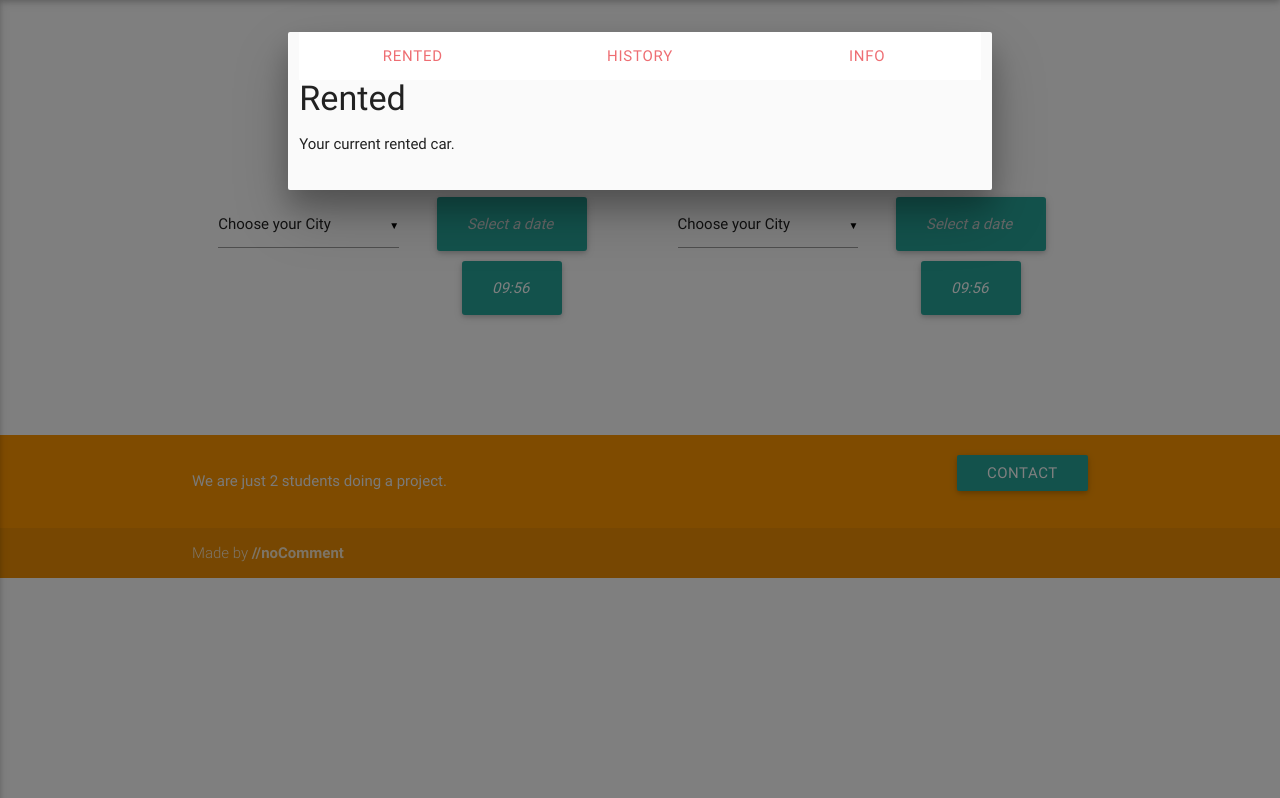
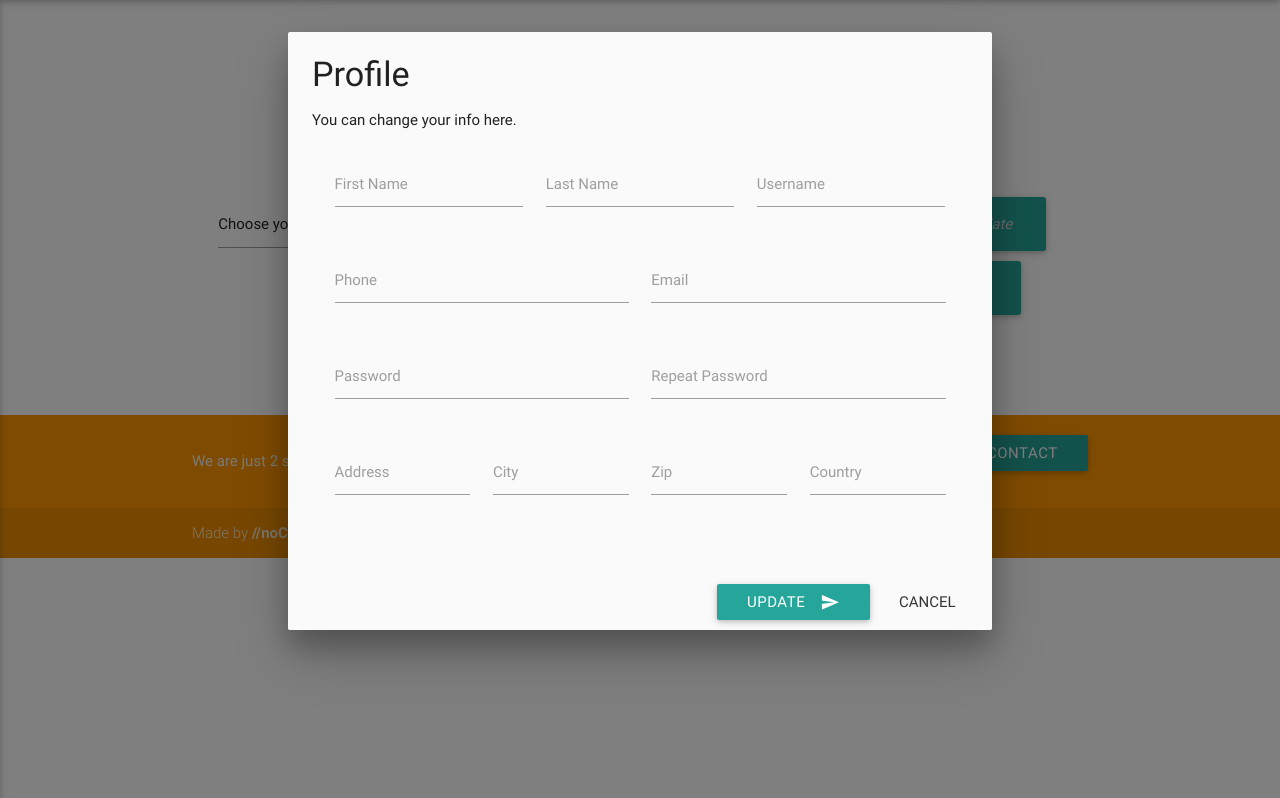
Before and after one commit to MladenPrijic/vts-rent-a-car, a PHP site: page /main.php in a window 1280 px wide, after a click on "PROFILE". Shown: the part 64-862 px from the top of the page. Run offline with PHP 8.4, Linux system fonts and the light colour scheme; data that the repository does not hold is empty; some libraries are stand-ins or nearby versions.

Commit message:
fixed footer

```diff
--- a/css/custom.css
+++ b/css/custom.css
@@ -36,6 +36,9 @@
   flex: 1 0 auto;
 }
 
+#footer {
+  display: none;
+}
 
 .g-recaptcha > div > div{
  margin: 15px auto !important;
--- a/js/init.js
+++ b/js/init.js
@@ -42,9 +42,10 @@
     var city_return=document.getElementById('city_return').value;
 
 
-    if (pdate == '--' || rdate == '--' || city_pickup == 'choose' || city_return=='choose') {
+    if (pdate == '--' || rdate == '--' || city_pickup == 'choose' || city_return=='choose' || pdate > rdate) {
     if (pdate == '--') { Materialize.toast("Please Select a Departure Date", 3000 ); }
     if (rdate == '--') { Materialize.toast("Please Select a Return Date", 3000 ); }
+    if (pdate > rdate) { Materialize.toast("Return Date can't be before Departure Date", 3000 ); }
     if(city_pickup == 'choose' || city_return=='choose'){
     if(city_pickup=='choose'){Materialize.toast("Please Select a city for pickup", 3000 );}
     if(city_return=='choose'){Materialize.toast("Please Select a city for return", 3000 );} } }
--- a/js/random_javas.js
+++ b/js/random_javas.js
@@ -62,6 +62,7 @@
 		$(document).ready(function(){
 		$('.tooltipped').tooltip({delay: 50});
 		});
+		document.getElementById("footer").style.display = "block";
 	}
 	ajax.send("some");
 
--- a/main.php
+++ b/main.php
@@ -53,17 +53,18 @@
 
 </head>
 
-<body onload="init()">
+<body onload="init()"> <!-- Loading the init function located inside init.js -->
   <div style="display: none" class="progress" id="preloader">
     <div class="indeterminate"></div>
   </div>
   <nav class="light-blue lighten-1" role="navigation">
     <div class="nav-wrapper container"><a id="logo-container" href="#" class="brand-logo">Dashboard</a>
+      <!-- Desktop Navigation -->
       <ul class="right hide-on-med-and-down">
         <li><a class="waves-effect waves-light btn modal-trigger" href="#profile" id="bprofile">Profile</a></li>
         <li><a class="waves-effect waves-light btn" href="logout.php">Logout</a></li>  <!--force logout -->
       </ul>
-
+      <!-- Mobile Navigation -->
       <ul id="nav-mobile" class="side-nav">
         <li><a class="waves-effect waves-light btn modal-trigger" href="#profile">Profile</a></li>
         <li><a class="waves-effect waves-light btn" href="logout.php">Logout</a></li>  <!--force logout -->
@@ -71,26 +72,8 @@
       <a href="#" data-activates="nav-mobile" class="button-collapse"><i class="material-icons">menu</i></a>
     </div>
   </nav>
-<!-- Modal Structure -->
+<!-- MODAL STRUCTURE -->
 <div id="profile" class="modal">
-  <div class="row">
-  	<div class="col s12">
-  		<ul class="tabs">
-  			<li class="tab col s3"><a href="#rented">Rented</a></li>
-  			<li class="tab col s3"><a href="#history">History</a></li>
-  			<li class="tab col s3"><a href="#info">Info</a></li>
-  		</ul>
-  	</div>
-  	<div id="rented" class="col s12">
-      <h4>Rented</h4>
-      <p>Your current rented car.</p>
-  	</div>
-  	<div id="history" class="col s12">
-      <h4>History</h4>
-      <p>History of your rented cars.</p>
-    </div>
-  <div id="info" class="col s12">
-
   <div class="modal-content">
   <h4>Profile</h4>
   <span id="error"></span>
@@ -160,17 +143,15 @@
   </button>
   </div>
 </div> <!-- END OF PROFILE -->
-</div>
-</div>
 
 
 
 <div class="container">
   <div class="section">
 
+  <div class="row"> <!-- Opening Row For Description and Inputs -->
+    <div class="col s12 m6"> <!-- Pickup Section -->
       <!--   Icon Section   -->
-  <div class="row">
-    <div class="col s12 m6">
       <div class="icon-block">
         <h2 class="center light-blue-text"><i class="material-icons">today</i<i class="material-icons">schedule</i><i class="material-icons">call_received</i><i class="material-icons">location_on</i></h2>
         <h5 class="center">Pick Up Location</h5><br />
@@ -192,7 +173,7 @@
       </div>
     </div>
 
-    <div class="col s12 m6">
+    <div class="col s12 m6"> <!-- Return Section -->
       <div class="icon-block">
         <h2 class="center light-blue-text"><i class="material-icons">today</i<i class="material-icons">schedule</i><i class="material-icons">call_made</i><i class="material-icons">location_off</i></h2>
         <h5 class="center">Return Location</h5><br />
@@ -207,29 +188,28 @@
             </select>
           </div>
 
+        <!-- Select the date and time, limited to current year + 4 -->
         <input class="waves-effect waves-light btn-large" style="margin-top: 10px; width: 150px" placeholder="Select a date" type="text" id="departure_return" />
         <input class="waves-effect waves-light btn-large" style="margin-top: 10px; width: 100px" type="text" id="alarm_return" />
         </div>
      </div>
     </div>
 
-  </div>
+  </div> <!-- Closing Row For Description and Inputs -->
 
-  </div>
+</div> <!-- Closing Main Section -->
 
 
-<div class="section">
+<div class="section"> <!-- Opening Car Section -->
 
-  <ul class="staggered-list" id="staggered-test">
+  <!-- Cars Load With This -->
+  <ul class="staggered-list" id="staggered-test"></ul>
 
-  </ul>
-</div>
+</div> <!-- Closing Car Section -->
+</div> <!-- Closing Main Container -->
 
-</div>
 
-<div class="row">
-</div>
-<footer class="page-footer orange">
+<footer class="page-footer orange" id="footer">
   <div class="container">
     <div class="row">
       <div class="col s10">
@@ -287,44 +267,12 @@
           </form>
     </div>
   </div>
+
+  <!-- JavaScript After -->
   <script src="js/getData.js"></script>
   <script src="js/init.js"></script>
-  <script>
-  $(document).ready(function(){
-  // the "href" attribute of .modal-trigger must specify the modal ID that wants to be triggered
-  $('.modal-trigger').leanModal();
-  });
-  $(document).ready(function() {
-  $('select').material_select();
-  });
 
-  $(document).ready(function(){
-  $('.tooltipped').tooltip({delay: 50});
-  });
-
-
-
-  </script>
-  <script>
-   /* var options = [
-     {selector: '#staggered-test', offset: 0, callback: function() {
-      Materialize.toast("Welcome", 1500 );
-    } },
-    {selector: '#staggered-test', offset: 0, callback: function() {
-      Materialize.showStaggeredList("#staggered-test");
-    } },
-  ];
-  Materialize.scrollFire(options); */
-
-   //console.log(name);
-
-  window.onload = function loadall(){
-    init();
-    Materialize.toast("Welcome "+ arr[0], 2000 );
-    Materialize.showStaggeredList("#staggered-test");
-  };
-
-  </script>
+  <!-- Datedropper and Timedropper Scripts -->
   <script>$( "#departure_pickup" ).dateDropper();</script>
   <script>$( "#departure_return" ).dateDropper();</script>
   <script>$( "#alarm_pickup" ).timeDropper();</script>
@@ -337,27 +285,23 @@
   <script src="js/material-scrolltop.js"></script>
   <script src="js/random_javas.js"></script>
 
-  <!-- Initialize material-scrolltop with (minimal) -->
-  <script>
-      $('body').materialScrollTop();
-  </script>
-
+  <!-- Initialize material-scrolltop -->
+  <script>$('body').materialScrollTop();</script>
 
 </body>
 </html>
+
   <script type="text/javascript">
-
-    document.getElementById("bprofile").addEventListener('click',function(){myFunction()});
-    // document.getElementById("sh_date").addEventListener('click',function(){loadData(2,'show_date')});
+  // AJAX for Profile Update
+  document.getElementById("bprofile").addEventListener('click',myFunction); //event listener for the profile button
 
   var xmlhttp = new XMLHttpRequest();
   var url = "get_ajax.php";
 
   xmlhttp.onreadystatechange=function() {
       if (xmlhttp.readyState == 4 && xmlhttp.status == 200) {
-            myFunction(xmlhttp.responseText);
-        }
-    };
+          myFunction(xmlhttp.responseText); } };
+
   xmlhttp.open("GET", url, true);
   xmlhttp.send();
 
@@ -376,108 +320,29 @@
 
     $(document).ready(function() {
     Materialize.updateTextFields();
-        });
-
-}
+    }); }
 
 
   function ajaxObj( meth, url ) {
     var x = new XMLHttpRequest();
     x.open( meth, url, true );
     x.setRequestHeader("Content-type", "application/x-www-form-urlencoded");
-    return x;
-  }
-  function ajaxReturn(x){
+  return x; }
+
+  function ajaxReturn(x) {
     if(x.readyState == 4 && x.status == 200){
-        return true;
-    }
-  }
-  function _(x){
-    return document.getElementById(x);
-  }
+      return true; } }
 
-
-function info(car_num) {
-
-    var id_car = car_num;
-    var pdate = document.getElementById('departure_pickup').value;
-
-    var pdate_year = pdate.slice(6, 10);
-    var pdate_month = pdate.slice(3, 5);
-    var pdate_day = pdate.slice(0, 2);
-    var pdate = pdate_year + "-" + pdate_month + "-" + pdate_day;
-
-    var ptime = document.getElementById('alarm_pickup').value;
-
-    var rdate = document.getElementById('departure_return').value;
-
-    var rdate_year = rdate.slice(6, 10);
-    var rdate_month = rdate.slice(3, 5);
-    var rdate_day = rdate.slice(0, 2);
-    var rdate = rdate_year + "-" + rdate_month + "-" + rdate_day;
-
-    var rtime = document.getElementById('alarm_return').value;
-
-    var city_pickup=document.getElementById('city_pickup').value;
-    var city_return=document.getElementById('city_return').value;
-
-
-    if (pdate == '--' || rdate == '--' || city_pickup == 'choose' || city_return=='choose') {
-      if (pdate == '--') { Materialize.toast("Please Select a Departure Date", 3000 ); }
-      if (rdate == '--') { Materialize.toast("Please Select a Return Date", 3000 ); }
-      if(city_pickup == 'choose' || city_return=='choose'){
-      if(city_pickup=='choose'){Materialize.toast("Please Select a city for pickup", 3000 );}
-      if(city_return=='choose'){Materialize.toast("Please Select a city for return", 3000 );}
-      }
-    } else {
-    pdate += " " + ptime + ":00"
-    rdate += " " + rtime + ":00"
-    console.log("City for pickup: " +city_pickup );
-    console.log("City for return: " +city_return );
-    console.log("Pickup Date: "+pdate);
-    console.log("Return Date: "+rdate);
-    swal({
-      title: 'Are you sure?',
-      text: "Your order will be captured!",
-      type: 'question',
-      showCancelButton: true,
-      confirmButtonColor: '#3085d6',
-      cancelButtonColor: '#d33',
-      confirmButtonText: 'Yes, I am sure!',
-      cancelButtonText: 'No, cancel!',
-      confirmButtonClass: 'btn btn-success',
-      cancelButtonClass: 'btn btn-danger',
-      buttonsStyling: true,
-      allowOutsideClick: false,
-      allowEscapeKey: false
-    }).then(function(isConfirm) {
-      if (isConfirm === true) {
-        var ajax=ajaxObj("POST","php_includes/rent.php");
-        ajax.onreadystatechange=function(){
-          if (ajaxReturn(ajax) === true) {
-            console.log(ajax.returnText);
-          }
-        }
-        ajax.send("id_car="+id_car+"&pickupCity="+city_pickup+"&returnCity="+city_return+"&pickupDate="+pdate+"&returnDate="+rdate);
-        swal(
-          'Confirmed!',
-          'Your order has been accepted ＼（＾ ＾）／',
-          'success'
-        );
-      } else if (isConfirm === false) {
-        swal(
-          'Cancelled',
-          'Your order has been Cancelled .·´¯`(>▂<)´¯`·.',
-          'error'
-        );
-      } else {
-        // Esc, close button or outside click
-        // isConfirm is undefined
-      }
-    });
-
-  }
-
-}
+  function _(x) {
+    return document.getElementById(x); }
 
   </script>
+
+  <script>
+  //onload listener
+  window.onload = function loadall(){
+    init();
+    Materialize.toast("Welcome "+ arr[0], 2000 );
+  //  Materialize.showStaggeredList("#staggered-test"); //not needed, loaded with each ajax instead
+  };
+  </script>
```
Also changed, not shown: js/getData.js (line endings or trailing spaces). Lines whose indentation alone changed are shown as unchanged.
